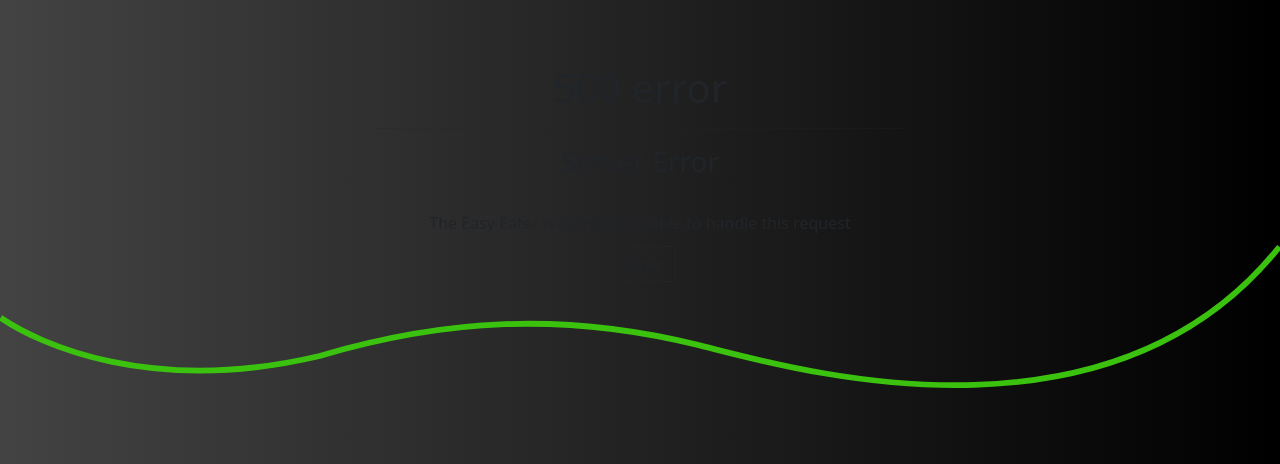
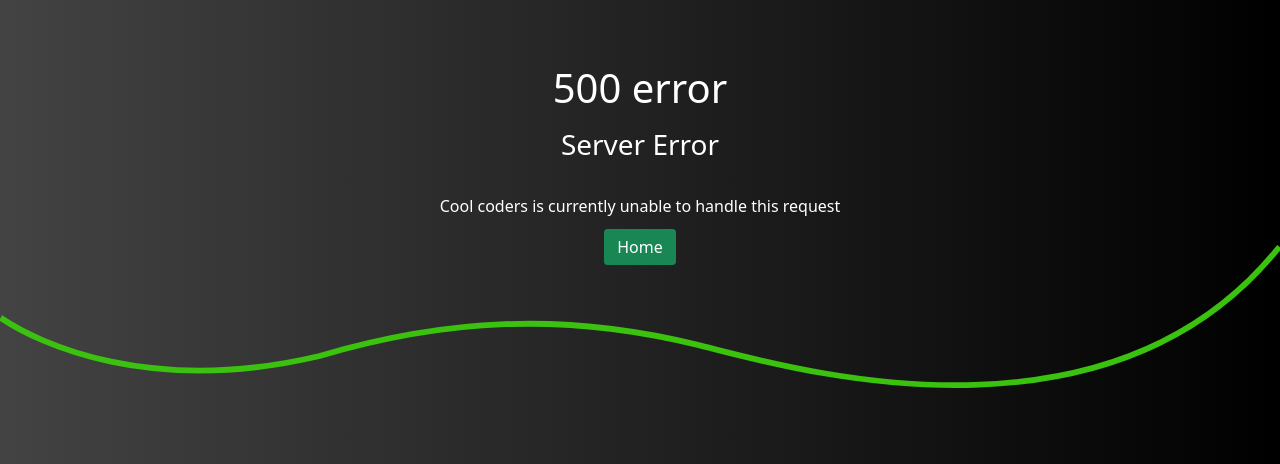
Before and after one commit to DarrachBarneveld/Project-4-CodeInstitute, a Django app: template templates/500.html in a window 1280 px wide. Shown: the part 72-536 px from the top of the page. Run offline with Django 3.2, Linux system fonts and the light colour scheme; the template is opened without the code that fills it, so the values that code supplies are empty; some libraries are stand-ins or nearby versions.

Commit message:
Updated styling for error pages

```diff
--- a/coolcoders/settings.py
+++ b/coolcoders/settings.py
@@ -30,7 +30,7 @@
 SECRET_KEY = os.environ.get("SECRET_KEY")
 
 # SECURITY WARNING: don't run with debug turned on in production!
-DEBUG = True
+DEBUG = False
 
 X_FRAME_OPTIONS = "SAMEORIGIN"
 
--- a/templates/400.html
+++ b/templates/400.html
@@ -1,14 +1,14 @@
 {% extends 'base.html'%} {% block content %}
 
 <!--Box shown for 400 error  -->
-<div class="container">
+<div class="container text-white">
   <div class="row justify-content-md-center">
     <div class="col-md-6 mt-5 text-center">
       <h1>400 error</h1>
       <h3 class="mt-3">Bad Request</h3>
       <br />
       <p>Cool coders is currently unable to handle this request</p>
-      <a href="{% url 'home' %}" class="btn btn-outline-dark d-inline">Home</a>
+      <a href="{% url 'home' %}" class="btn btn-success d-inline">Home</a>
     </div>
   </div>
 </div>
--- a/templates/403.html
+++ b/templates/403.html
@@ -1,7 +1,7 @@
 {% extends 'base.html'%} {% block content %}
 
 <!-- Box shown when user trying to access content they do not own -->
-<div class="container">
+<div class="container text-white">
   <div class="row justify-content-md-center">
     <div class="col-md-6 mt-5 text-center">
       <h1>403 error</h1>
@@ -12,9 +12,7 @@
         sign in to the correct account.
       </p>
 
-      <a href="{% url 'home' %}" class="btn btn-outline-dark d-inline m-2"
-        >Home</a
-      >
+      <a href="{% url 'home' %}" class="btn btn-success d-inline m-2">Home</a>
     </div>
   </div>
 </div>
--- a/templates/404.html
+++ b/templates/404.html
@@ -1,7 +1,7 @@
 {% extends 'base.html'%} {% block content %}
 
 <!--Box shown for 404 error  -->
-<div class="container">
+<div class="container text-white">
   <div class="row justify-content-md-center">
     <div class="col-md-6 mt-5 text-center">
       <h1>404 error</h1>
@@ -10,7 +10,7 @@
       <p>
         The page you're looking for doesn't exist. Return to the home page below
       </p>
-      <a href="{% url 'home' %}" class="btn btn-outline-dark d-inline">Home</a>
+      <a href="{% url 'home' %}" class="btn btn-success d-inline">Home</a>
     </div>
   </div>
 </div>
--- a/templates/500.html
+++ b/templates/500.html
@@ -1,15 +1,14 @@
 {% extends 'base.html'%} {% block content %}
 
 <!--Box shown for 500 error  -->
-<div class="container">
+<div class="container text-white">
   <div class="row justify-content-md-center">
     <div class="col-md-6 mt-5 text-center">
       <h1>500 error</h1>
-      <hr class="home-break" />
       <h3 class="mt-3">Server Error</h3>
       <br />
-      <p>The Easy Eater is currently unable to handle this request</p>
-      <a href="{% url 'home' %}" class="btn btn-outline-dark d-inline">Home</a>
+      <p>Cool coders is currently unable to handle this request</p>
+      <a href="{% url 'home' %}" class="btn btn-success d-inline">Home</a>
     </div>
   </div>
 </div>
```
